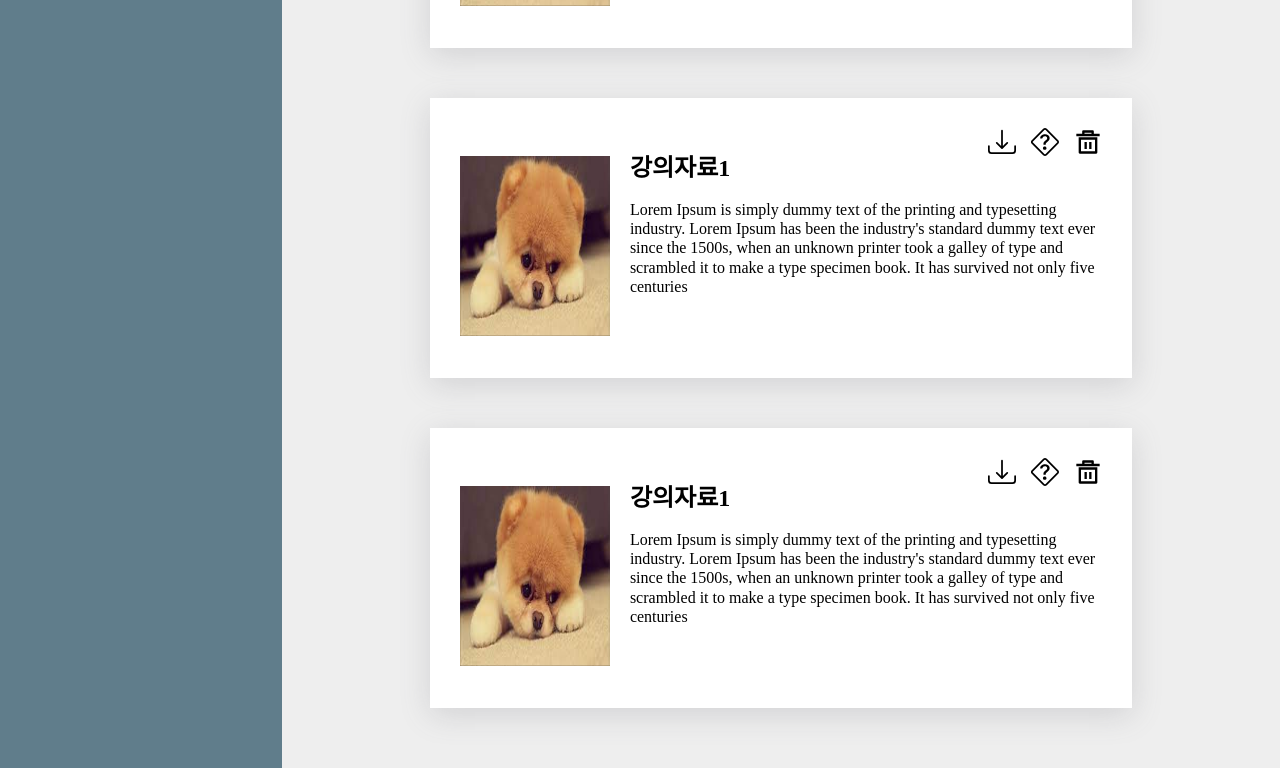
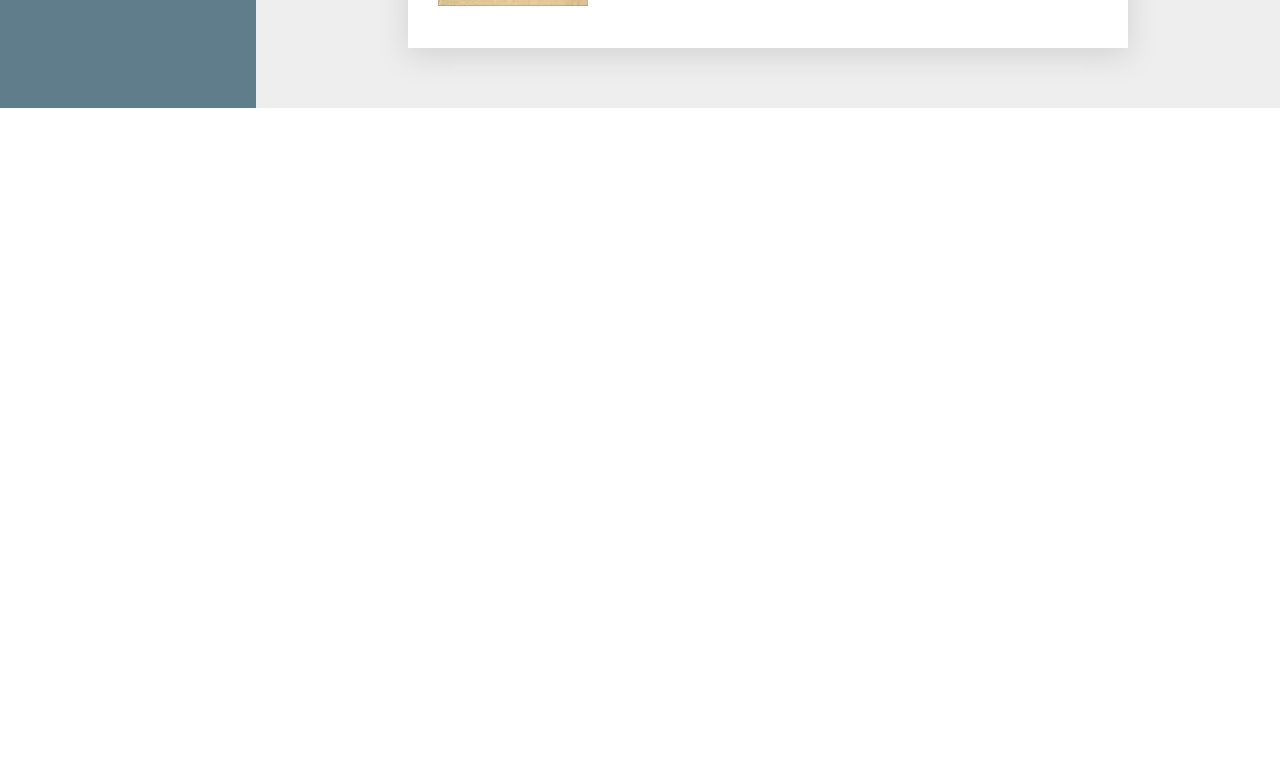
Before and after one commit to kjaehyeon/KNU_SW_Hackathon, a React (Create React App) app in the folder client/: page / in a window 1280 px wide. Shown: the part 1362-2130 px from the top of the page. After the commit the page ends 1470 px from the top, so only its background shows below. Built offline with nearby package versions, Linux system fonts and the light colour scheme.

Commit message:
page layout 수정

```diff
--- a/client/src/Pages/Home/index.js
+++ b/client/src/Pages/Home/index.js
@@ -1,4 +1,7 @@
+/*eslint-disable*/
 import React from 'react';
+import { useState } from 'react';
+
 import Nav from 'Components/Nav';
 import Card from 'Components/Card';
 
@@ -9,6 +12,8 @@ import {FiLogOut} from 'react-icons/fi';
 import './style.scss';
 
 function Home() {
+  const [file_list, setFileList] = useState([]);
+
   return (
     <div className='home__container'>
       <div className='aside'>
@@ -34,8 +39,6 @@ function Home() {
           <Card/>
           <Card/>
           <Card/>
-          <Card/>
-          <Card/>
         </div>
       </div>
     </div>
--- a/client/src/Pages/Home/style.scss
+++ b/client/src/Pages/Home/style.scss
@@ -28,7 +28,7 @@
     }
 
     .body{
-        flex: 3.5;
+        flex: 4;
         padding: 10px 40px;
         background: #eeeeee;
 
--- a/client/src/Pages/Signin/style.scss
+++ b/client/src/Pages/Signin/style.scss
@@ -1,4 +1,8 @@
 .Signin{
+    display: flex;
+    justify-content: center;
+    align-items: center;
+    height: 100vh;
 
     .inner{
         width: 500px;
@@ -58,6 +62,8 @@
                 outline: none;
                 color: white;
                 border-radius: 20px;
+                transition: 0.2s;
+
                 &:hover{
                     background: #42a5f5;
                     color:rgb(248, 237, 237);
```
